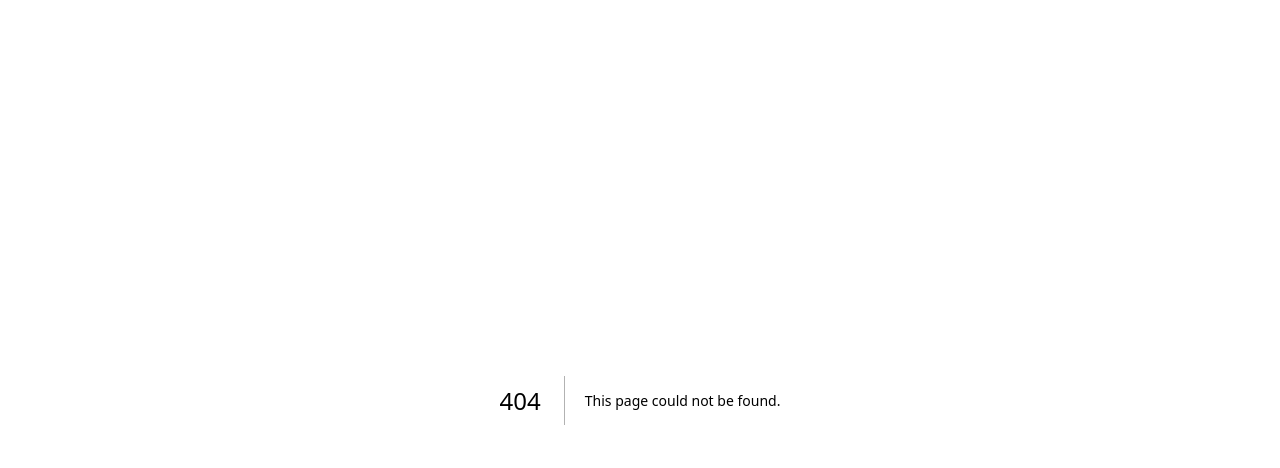
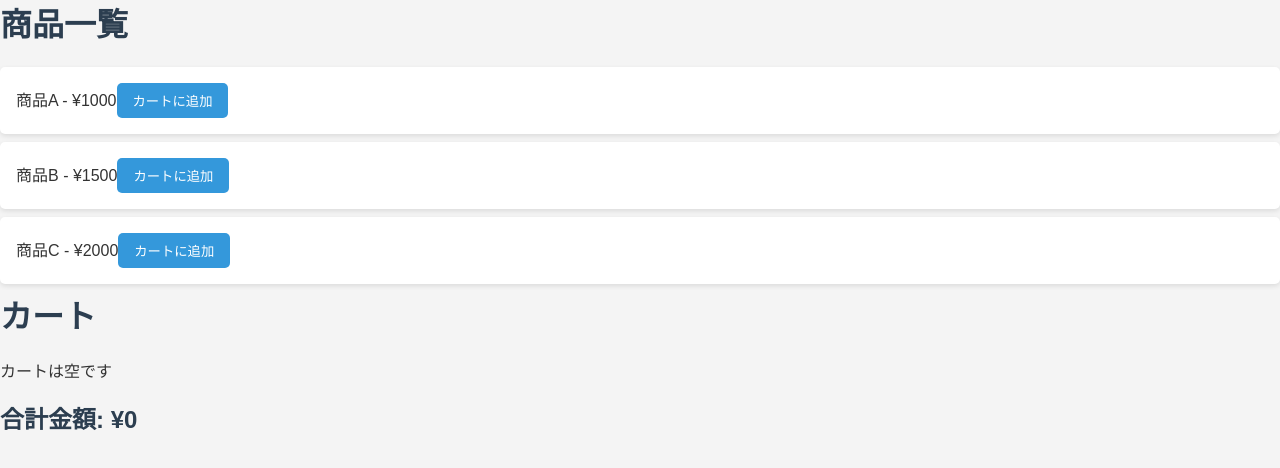
Before and after one commit to kojiman-git/next_practice, a Next.js app: page /120_shopping-cart-app in a window 1280 px wide. Before the commit this address had no page. Shown: the top 468 px of the page. Built offline with nearby package versions, Linux system fonts and the light colour scheme.

Commit message:
reduxの挙動を理解するためにショッピングカートアプリを実装

```diff
--- /dev/null
+++ b/src/app/120_shopping-cart-app/components/Cart.js
@@ -0,0 +1,33 @@
+'use client';
+
+import React from 'react';
+import { useDispatch, useSelector } from 'react-redux';
+import { removeFromCart } from '../features/cart/cartSlice';
+
+const Cart = () => {
+  const dispatch = useDispatch();
+  const items = useSelector(state => state.cart.items);
+
+  const totalPrice = items.reduce((total, item) => total + item.price, 0);
+
+  return (
+    <div>
+      <h2>カート</h2>
+      {items.length === 0 ? (
+        <p>カートは空です</p>
+      ) : (
+        <ul>
+          {items.map(item => (
+            <li key={item.id}>
+              {item.name} - ¥{item.price}
+              <button onClick={() => dispatch(removeFromCart(item.id))}>削除</button>
+            </li>
+          ))}
+        </ul>
+      )}
+      <h3>合計金額: ¥{totalPrice}</h3>
+    </div>
+  );
+};
+
+export default Cart;
--- /dev/null
+++ b/src/app/120_shopping-cart-app/components/ProductList.js
@@ -0,0 +1,31 @@
+'use client';
+
+import React from 'react';
+import { useDispatch } from 'react-redux';
+import { addToCart } from '../features/cart/cartSlice';
+
+const products = [
+  { id: 1, name: '商品A', price: 1000 },
+  { id: 2, name: '商品B', price: 1500 },
+  { id: 3, name: '商品C', price: 2000 },
+];
+
+const ProductList = () => {
+  const dispatch = useDispatch();
+
+  return (
+    <div>
+      <h2>商品一覧</h2>
+      <ul>
+        {products.map(product => (
+          <li key={product.id}>
+            {product.name} - ¥{product.price}
+            <button onClick={() => dispatch(addToCart(product))}>カートに追加</button>
+          </li>
+        ))}
+      </ul>
+    </div>
+  );
+};
+
+export default ProductList;
--- /dev/null
+++ b/src/app/120_shopping-cart-app/features/cart/cartSlice.js
@@ -0,0 +1,22 @@
+"use client";
+import { createSlice } from '@reduxjs/toolkit';
+
+const initialState = {
+  items: [],
+};
+
+const cartSlice = createSlice({
+  name: 'cart',
+  initialState,
+  reducers: {
+    addToCart: (state, action) => {
+      state.items.push(action.payload);
+    },
+    removeFromCart: (state, action) => {
+      state.items = state.items.filter(item => item.id !== action.payload);
+    },
+  },
+});
+
+export const { addToCart, removeFromCart } = cartSlice.actions;
+export default cartSlice.reducer;
--- /dev/null
+++ b/src/app/120_shopping-cart-app/globals.css
@@ -0,0 +1,82 @@
+/* globals.css */
+
+/* リセットスタイル */
+* {
+  margin: 0;
+  padding: 0;
+  box-sizing: border-box;
+}
+
+html {
+  font-size: 16px;
+}
+
+body {
+  font-family: 'Arial', sans-serif;
+  background-color: #f4f4f4;
+  color: #333;
+  line-height: 1.6;
+}
+
+/* セクションのスタイル */
+h1, h2, h3 {
+  color: #2c3e50;
+  margin-bottom: 1rem;
+}
+
+h1 {
+  font-size: 2.5rem;
+}
+
+h2 {
+  font-size: 2rem;
+}
+
+h3 {
+  font-size: 1.5rem;
+}
+
+/* リストのスタイル */
+ul {
+  list-style-type: none;
+  padding: 0;
+}
+
+/* 商品リストとカートアイテムのスタイル */
+li {
+  background: #fff;
+  margin: 0.5rem 0;
+  padding: 1rem;
+  border-radius: 5px;
+  box-shadow: 0 2px 5px rgba(0, 0, 0, 0.1);
+}
+
+/* ボタンのスタイル */
+button {
+  background-color: #3498db;
+  color: white;
+  border: none;
+  border-radius: 5px;
+  padding: 0.5rem 1rem;
+  cursor: pointer;
+  transition: background-color 0.3s;
+}
+
+button:hover {
+  background-color: #2980b9;
+}
+
+/* 合計金額のスタイル */
+h3 {
+  margin-top: 1rem;
+}
+
+/* レスポンシブデザイン */
+@media (max-width: 600px) {
+  h1 {
+      font-size: 2rem;
+  }
+  h2 {
+      font-size: 1.5rem;
+  }
+}
--- /dev/null
+++ b/src/app/120_shopping-cart-app/layout.js
@@ -0,0 +1,14 @@
+"use client";
+import './globals.css';
+import { Provider } from 'react-redux';
+import { store } from './store/store';
+
+export default function RootLayout({ children }) {
+  return (
+    <Provider store={store}>
+      <html lang="ja">
+        <body>{children}</body>
+      </html>
+    </Provider>
+  );
+}
--- /dev/null
+++ b/src/app/120_shopping-cart-app/page.js
@@ -0,0 +1,12 @@
+"use client";
+import ProductList from './components/ProductList';
+import Cart from './components/Cart';
+
+export default function Home() {
+  return (
+    <main>
+      <ProductList />
+      <Cart />
+    </main>
+  );
+}
--- /dev/null
+++ b/src/app/120_shopping-cart-app/store/store.js
@@ -0,0 +1,9 @@
+"use client";
+import { configureStore } from '@reduxjs/toolkit';
+import cartReducer from '../features/cart/cartSlice';
+
+export const store = configureStore({
+  reducer: {
+    cart: cartReducer,
+  },
+});
--- a/src/data/nav.js
+++ b/src/data/nav.js
@@ -19,4 +19,5 @@ export const navList = [
   "100_my-contact-list_Material_UI",
   "110_my-form",
   "110_my-form_Material_UI",
+  "120_shopping-cart-app",
 ];
```
